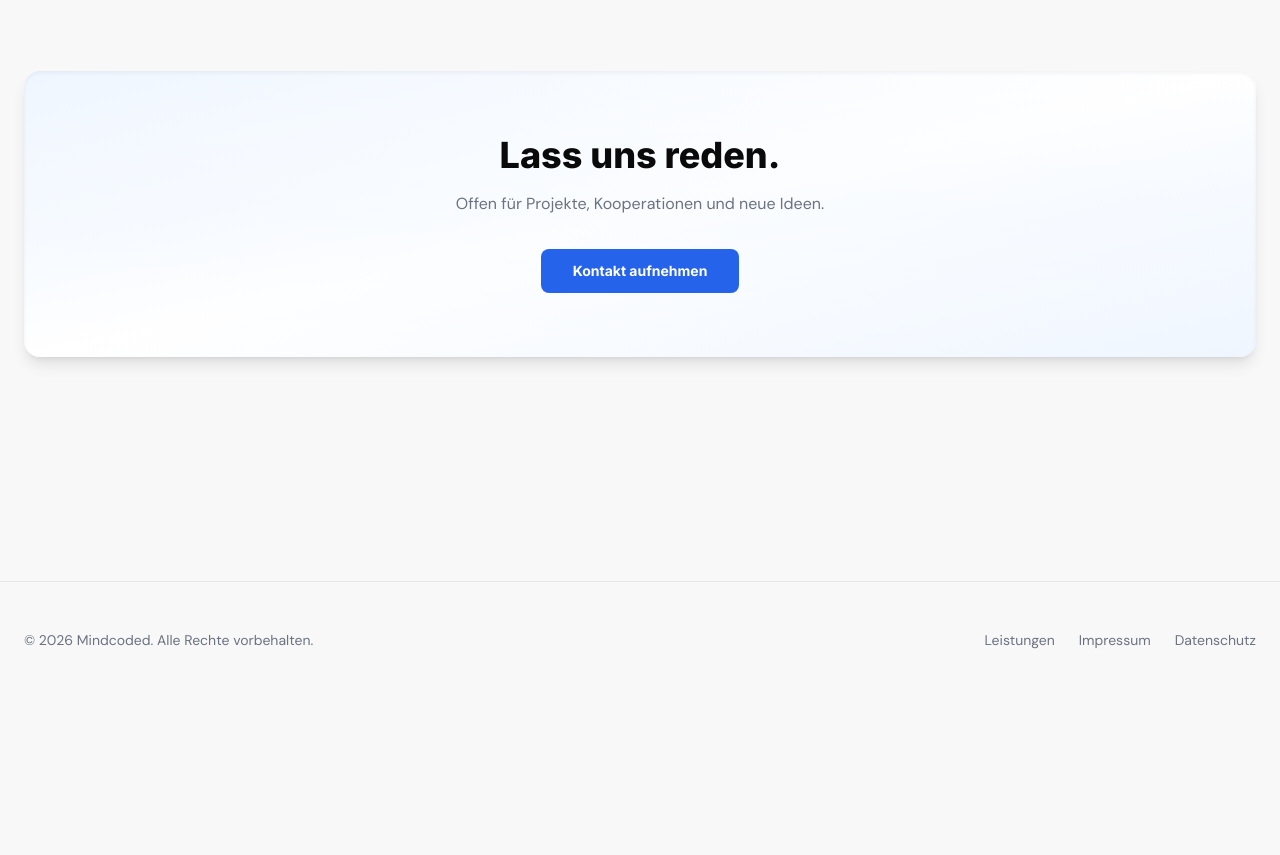
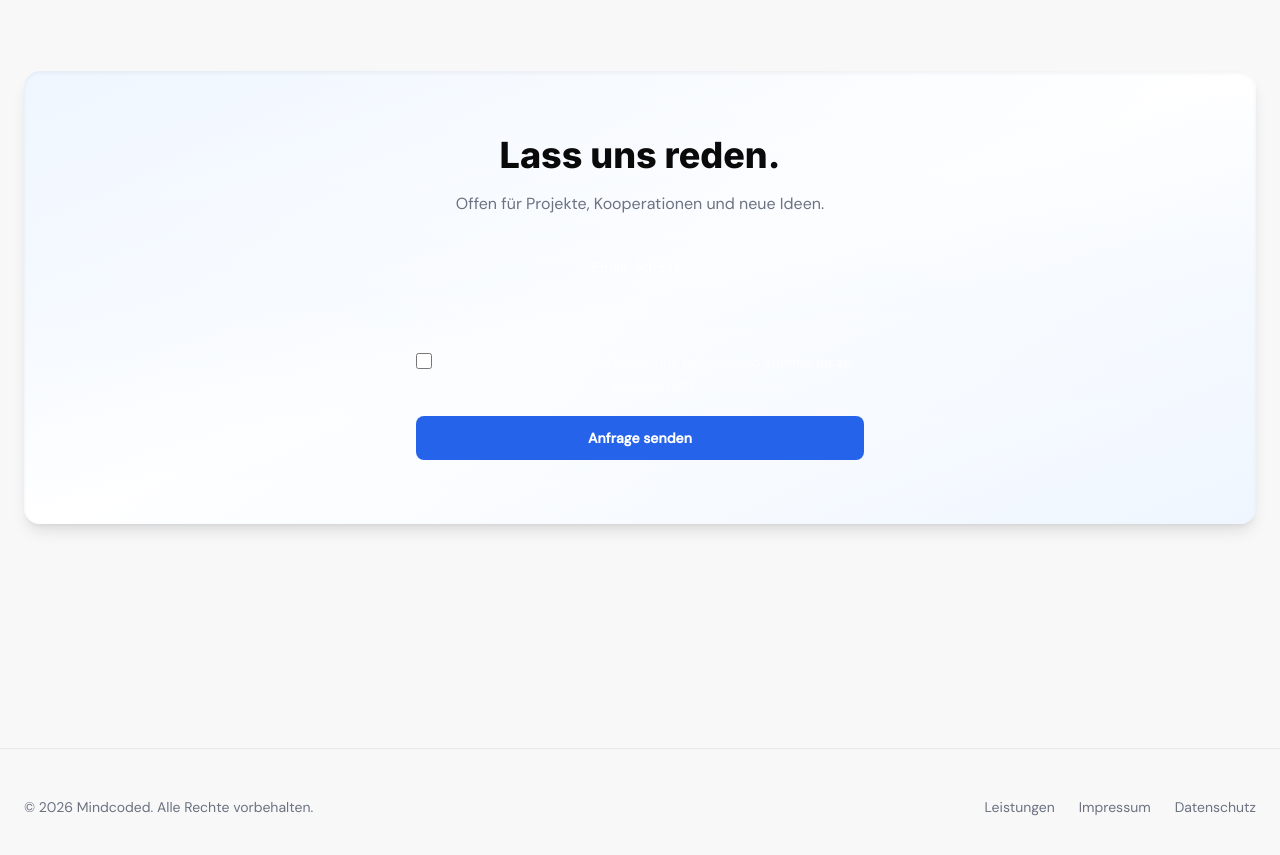
Before and after one commit to mofieler/mindcoded, a Nuxt app: page / in a window 1280 px wide. Shown: the part 2020-2875 px from the top of the page. Before the commit the page ends 2718 px from the top, so only its background shows below. Built offline with nearby package versions, Linux system fonts and the light colour scheme.

Commit message:
feat: embed OptInForm on contact page and homepage CTA section

```diff
--- a/pages/contact.vue
+++ b/pages/contact.vue
@@ -80,5 +80,16 @@ const contact = {
       </div>
     </div>
 
+    <!-- Opt-In Form -->
+    <div class="mt-20 max-w-xl">
+      <h2 class="font-display font-bold text-2xl text-fg mb-2">
+        {{ t('optin.headline') }}
+      </h2>
+      <p class="font-body text-fg-muted mb-8">{{ t('optin.subline') }}</p>
+      <ClientOnly>
+        <UiOptInForm />
+      </ClientOnly>
+    </div>
+
   </div>
 </template>
--- a/pages/index.vue
+++ b/pages/index.vue
@@ -141,17 +141,14 @@ useSeo({
       <!-- Inner shadow for depth -->
       <div class="absolute inset-0 rounded-2xl shadow-inner pointer-events-none"></div>
 
-      <div class="relative z-10">
+      <div class="relative z-10 w-full">
         <h2 class="font-display font-extrabold text-3xl sm:text-4xl dark:text-white text-fg mb-4">
           {{ t('contact.title') }}
         </h2>
-        <p class="font-body dark:text-white/90 text-fg-muted mb-8">{{ t('contact.sub') }}</p>
-        <NuxtLink
-          :to="localePath('/optin')"
-          class="inline-block px-8 py-3 rounded-lg dark:bg-white/10 dark:backdrop-blur-sm dark:border dark:border-white/20 bg-accent text-white font-display font-bold text-sm dark:hover:bg-white/20 hover:bg-accent/90 transition-all duration-300 hover:scale-105 dark:hover:shadow-lg dark:hover:shadow-white/10 hover:shadow-lg hover:shadow-accent/30"
-        >
-          {{ t('home.hero_cta_secondary') }}
-        </NuxtLink>
+        <p class="font-body dark:text-white/90 text-fg-muted mb-10">{{ t('contact.sub') }}</p>
+        <ClientOnly>
+          <UiOptInForm />
+        </ClientOnly>
       </div>
     </div>
   </section>
```
